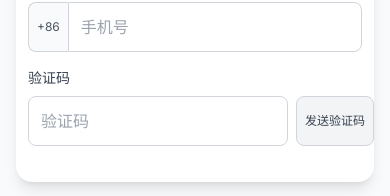
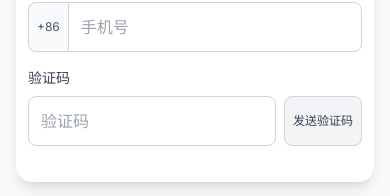
Before and after one commit to yongpange/tianyishenshu_version_2, a Next.js app: page /register in a window 390 px wide. Shown: the part 402-598 px from the top of the page. Built offline with nearby package versions, Linux system fonts and the light colour scheme.

Commit message:
发送验证码按钮在超窄屏溢出屏幕的问题已经解决

```diff
--- a/src/app/login/page.tsx
+++ b/src/app/login/page.tsx
@@ -393,18 +393,18 @@ export default function LoginPage() {
             <label className="block text-sm font-medium text-gray-700 mb-2">
               验证码
             </label>
-            <div className="flex gap-2 sm:gap-3">
+            <div className="grid grid-cols-[1fr_auto] gap-2 sm:gap-3">
               <input
                 type="text"
                 value={smsCode}
                 onChange={(e) => setSmsCode(e.target.value.replace(/\D/g, '').slice(0, 6))}
                 placeholder="验证码"
-                className="flex-1 px-3 sm:px-4 py-3 border border-gray-300 rounded-lg focus:ring-2 focus:ring-blue-500 focus:border-transparent"
+                className="px-3 sm:px-4 py-3 border border-gray-300 rounded-lg focus:ring-2 focus:ring-blue-500 focus:border-transparent min-w-0"
               />
               <button
                 onClick={sendSmsCode}
                 disabled={countdown > 0 || loading || !phoneNumber || phoneNumber.length !== 11}
-                className="px-2 sm:px-3 py-3 bg-gray-100 text-gray-700 rounded-lg border border-gray-300 hover:bg-gray-200 disabled:opacity-50 disabled:cursor-not-allowed whitespace-nowrap text-xs sm:text-sm min-w-[70px] sm:min-w-[80px] flex-shrink-0"
+                className="px-1 xs:px-2 sm:px-3 py-3 bg-gray-100 text-gray-700 rounded-lg border border-gray-300 hover:bg-gray-200 disabled:opacity-50 disabled:cursor-not-allowed whitespace-nowrap text-xs sm:text-sm min-w-[60px] xs:min-w-[70px] sm:min-w-[80px]"
               >
                 {countdown > 0 ? `${countdown}s` : '获取验证码'}
               </button>
--- a/src/app/register/page.tsx
+++ b/src/app/register/page.tsx
@@ -506,18 +506,18 @@ export default function RegisterPage() {
             <label className="block text-sm font-medium text-gray-700 mb-2">
               验证码
             </label>
-            <div className="flex gap-2 sm:gap-3">
+            <div className="grid grid-cols-[1fr_auto] gap-2 sm:gap-3">
               <input
                 type="text"
                 value={smsCode}
                 onChange={(e) => setSmsCode(e.target.value.replace(/\D/g, '').slice(0, 6))}
                 placeholder="验证码"
-                className="flex-1 px-3 sm:px-4 py-3 border border-gray-300 rounded-lg focus:ring-2 focus:ring-blue-500 focus:border-transparent"
+                className="px-3 sm:px-4 py-3 border border-gray-300 rounded-lg focus:ring-2 focus:ring-blue-500 focus:border-transparent min-w-0"
               />
               <button
                 onClick={sendSmsCode}
                 disabled={countdown > 0 || loading}
-                className="px-2 sm:px-3 py-3 bg-gray-100 text-gray-700 rounded-lg border border-gray-300 hover:bg-gray-200 disabled:opacity-50 disabled:cursor-not-allowed whitespace-nowrap text-xs sm:text-sm min-w-[70px] sm:min-w-[80px] flex-shrink-0"
+                className="px-1 xs:px-2 sm:px-3 py-3 bg-gray-100 text-gray-700 rounded-lg border border-gray-300 hover:bg-gray-200 disabled:opacity-50 disabled:cursor-not-allowed whitespace-nowrap text-xs sm:text-sm min-w-[60px] xs:min-w-[70px] sm:min-w-[80px]"
               >
                 {countdown > 0 ? `${countdown}s` : '发送验证码'}
               </button>
--- a/src/components/PageTemplate.tsx
+++ b/src/components/PageTemplate.tsx
@@ -2956,9 +2956,9 @@ export default function PageTemplate({ moduleConfig }: PageTemplateProps) {
                 </div>
                 {reportContent && (
                   <Button
-                    icon={copied ? <CheckOutlined /> : <CopyOutlined />}
+                    icon={copied ? <CheckOutlined className="text-xs" /> : <CopyOutlined className="text-xs" />}
                     onClick={copyReport}
-                    className={`${copied ? 'border-green-500 text-green-500' : 'border-gray-400 text-gray-600'} hover:bg-gray-50 text-xs`}
+                    className={`${copied ? 'border-green-500 text-green-500' : 'border-gray-400 text-gray-600'} hover:bg-gray-50 text-xs px-2 py-1 h-6 min-w-0`}
                     size="small"
                   >
                     {copied ? '已复制' : '复制报告'}
@@ -3459,7 +3459,7 @@ export default function PageTemplate({ moduleConfig }: PageTemplateProps) {
             </div>
 
             {/* 输入框区域 */}
-            <div className="px-4 py-0 pb-2 md:py-4 md:pb-6 bg-white">
+            <div className="px-4 py-0 pb-2 md:py-4 md:pb-12 bg-white">
               <div className="max-w-4xl mx-auto">
                 {/* 问题按钮区域 */}
                 {(() => {
--- a/tailwind.config.js
+++ b/tailwind.config.js
@@ -7,6 +7,9 @@ module.exports = {
   ],
   theme: {
     extend: {
+      screens: {
+        'xs': '375px',
+      },
       colors: {
         primary: {
           50: '#f0f9ff',
```
